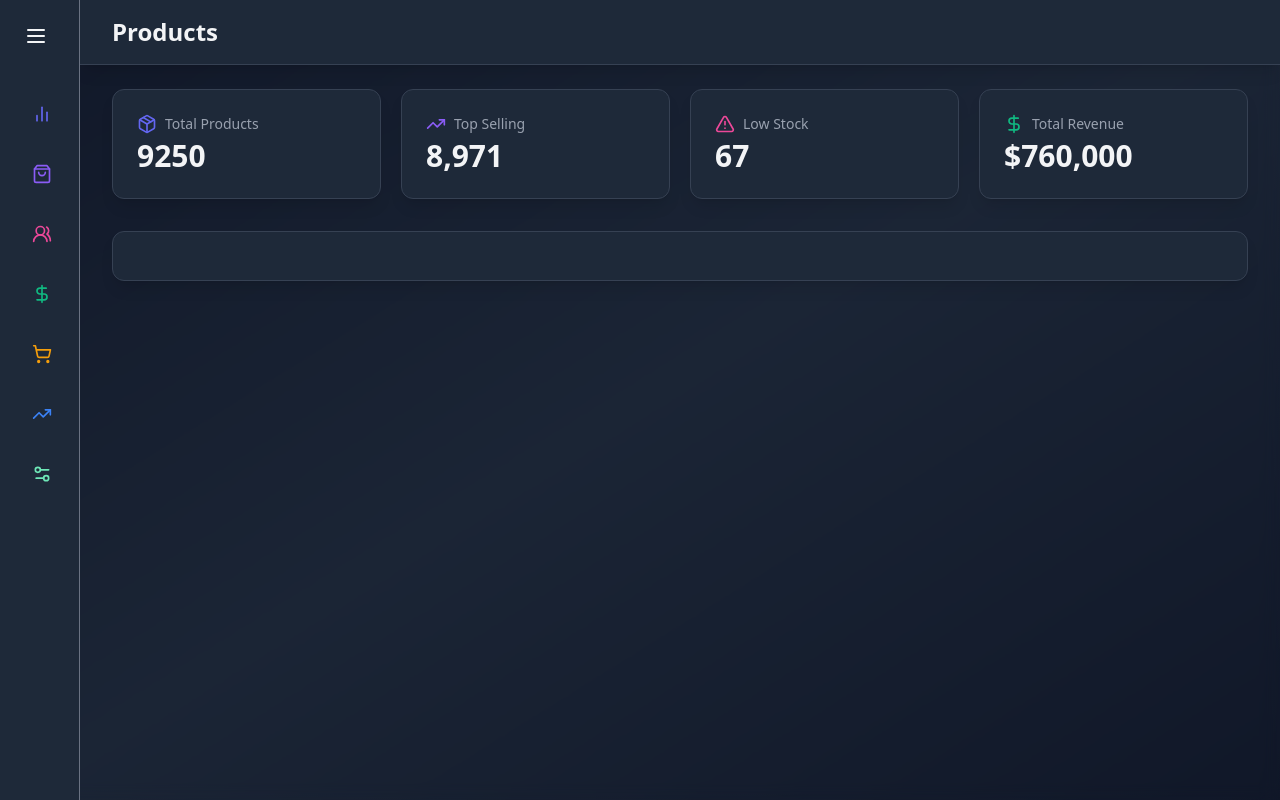
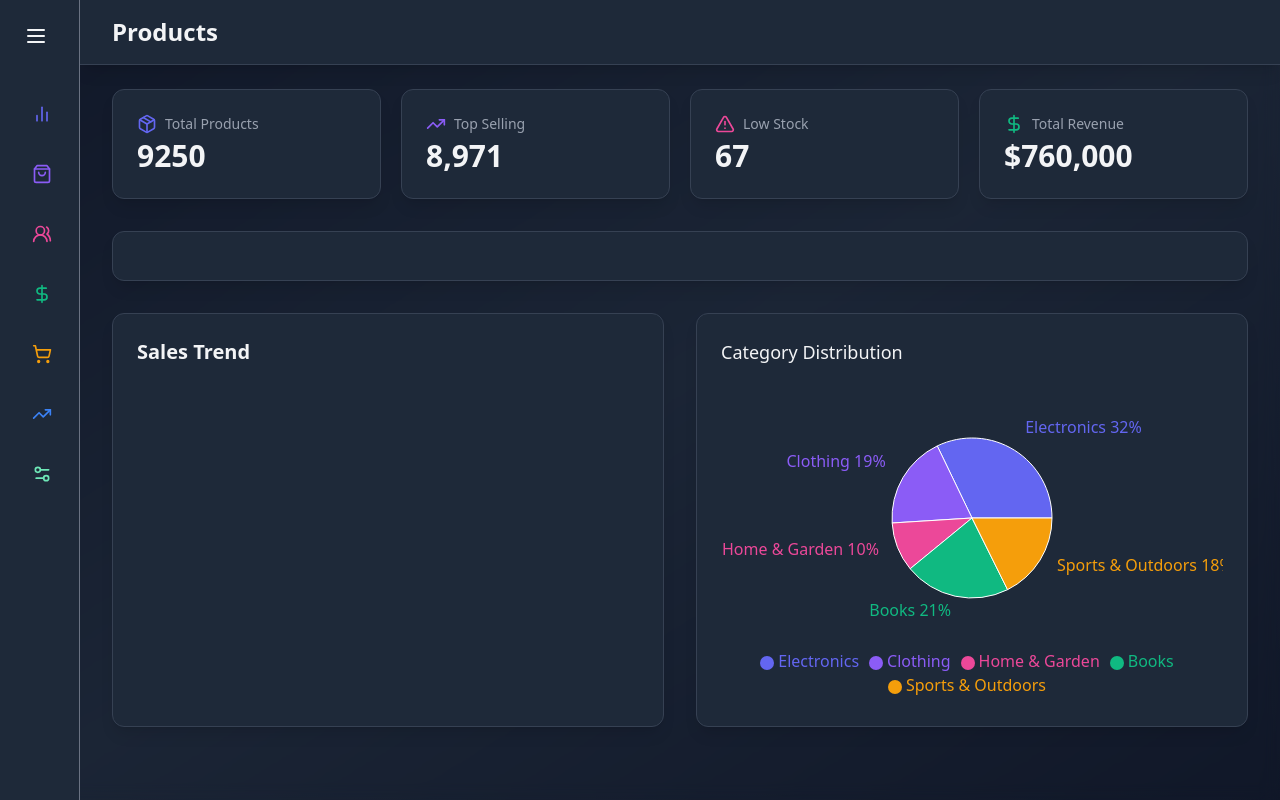
Before and after one commit to HumbleBoyy/Dashboard-Admin-Panel, a React (Vite) app: page /products in a window 1280 px wide. Built offline with nearby package versions, Linux system fonts and the light colour scheme.

Commit message:
new Commit

```diff
--- /dev/null
+++ b/src/components/productsComponent/ProductSalesChart.jsx
@@ -0,0 +1,25 @@
+import React from 'react'
+import { motion } from "framer-motion";
+import { LineChart, Line, XAxis, YAxis, CartesianGrid, Tooltip, ResponsiveContainer, Legend } from "recharts";
+const salesData = [
+	{ month: "Jan", sales: 4000 },
+	{ month: "Feb", sales: 3000 },
+	{ month: "Mar", sales: 5000 },
+	{ month: "Apr", sales: 4500 },
+	{ month: "May", sales: 6000 },
+	{ month: "Jun", sales: 5500 },
+];
+const ProductSalesChart = () => {
+  return (
+    <motion.div
+    className='bg-gray-800 bg-opacity-50 backdrop-blur-md shadow-lg rounded-xl p-6 border border-gray-700'
+    initial={{ opacity: 0, y: 20 }}
+    animate={{ opacity: 1, y: 0 }}
+    transition={{ delay: 0.3 }}
+>
+<h2 className='text-xl font-semibold text-gray-100 mb-4'>Sales Trend</h2>
+</motion.div>
+  )
+}
+
+export default ProductSalesChart
--- a/src/pages/Products.jsx
+++ b/src/pages/Products.jsx
@@ -3,6 +3,8 @@ import { motion } from 'framer-motion';
 import { AlertTriangle, DollarSign, Package,TrendingUp } from "lucide-react";
 import StatCard from "../components/StatCard";
 import ProductTable from '../components/productsComponent/ProductTable';
+import OverviewPieChart from '../components/overviewComponents/OverviewPieChart';
+import ProductSalesChart from '../components/productsComponent/ProductSalesChart';
 const Products = () => {
   return (
     <div className='flex-1 overflow-auto relative'>
@@ -20,6 +22,11 @@ const Products = () => {
         </motion.div>
 
         <ProductTable/>
+
+        <div className='grid grid-cols-1 lg:grid-cols-2 gap-8'>
+           <ProductSalesChart/>
+           <OverviewPieChart/>
+        </div>
       </main>
     </div>
   )
```
